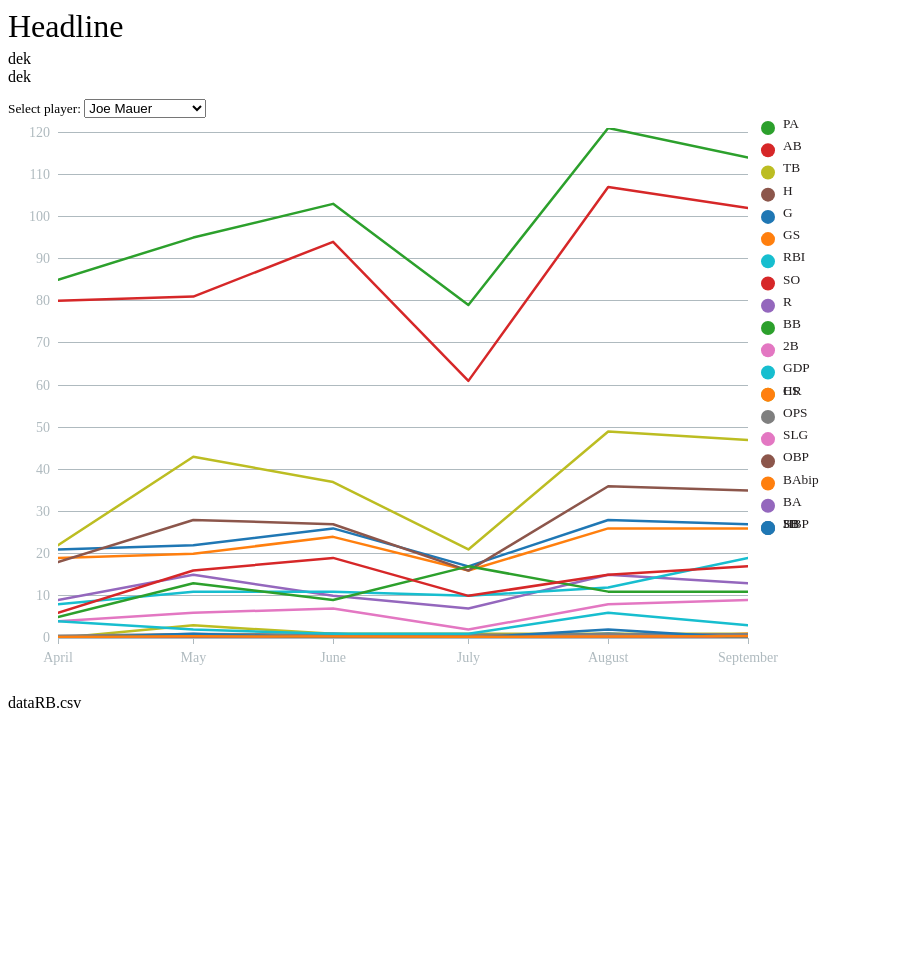
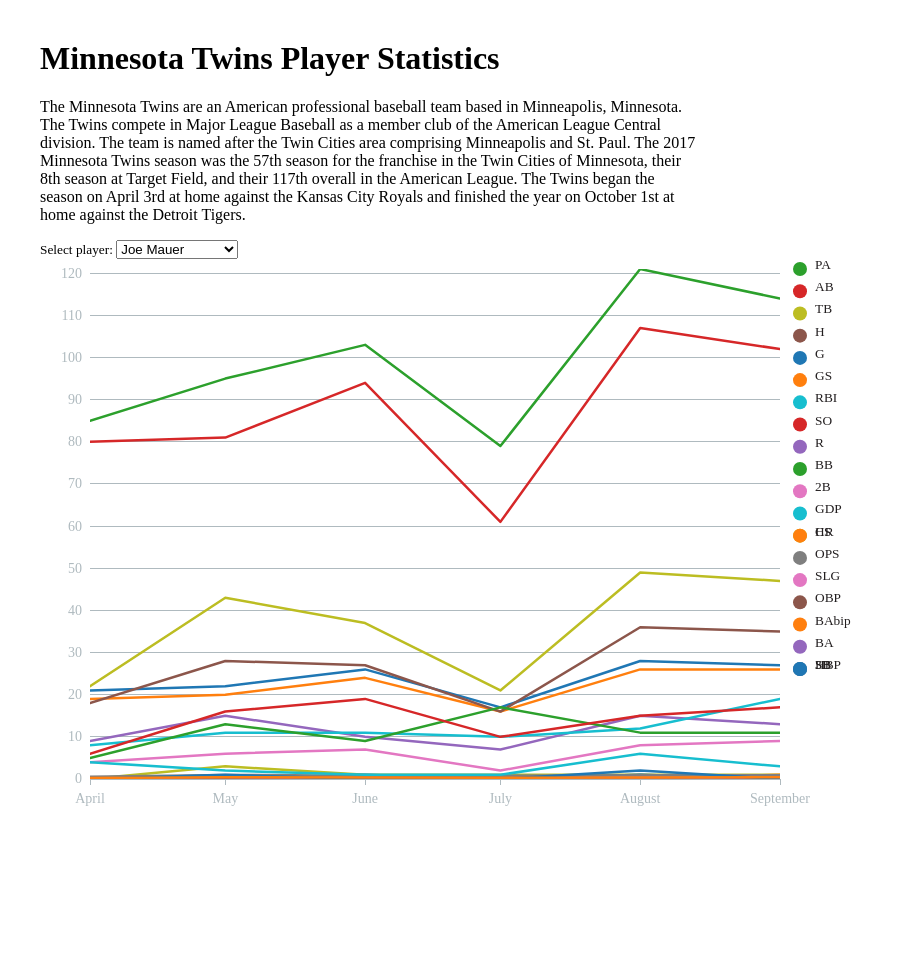
Before and after one commit to val2018/batting-avg, a plain HTML site: page index.html in a window 1280 px wide. Shown: the whole page, without its empty margins (0-906 px from the left). Before the commit the page ends 830 px from the top, so only its background shows below. Drawn offline with nearby package versions, Linux system fonts and the light colour scheme; a web font is replaced by a local one.

Commit message:
page one done

```diff
--- a/index.html
+++ b/index.html
@@ -11,9 +11,15 @@
     <script type="text/javascript" src="scripts/jquery.tipsy.js"></script>
 
     <div id="container">
-        <p id="headline" class="hed">Headline</p>
-        <p class="dek">dek</p>
-        <p class="dek">dek </p>
+        <h1>Minnesota Twins Player Statistics</h1>
+        <p class="description">The Minnesota Twins are an American professional baseball team based in Minneapolis, Minnesota.
+            The Twins compete in Major League Baseball as a member club of the American League Central division.
+            The team is named after the Twin Cities area comprising Minneapolis and St. Paul. The 2017 Minnesota
+            Twins season was the 57th season for the franchise in the Twin Cities of Minnesota, their 8th season
+            at Target Field, and their 117th overall in the American League. The Twins began the season on April
+            3rd at home against the Kansas City Royals and finished the year on October 1st at home against the
+            Detroit Tigers.</p>
+
     </div>
 
     <p id="menu" class="menuchoice">Select player: <select>
@@ -39,9 +45,6 @@
                 .style('width', width+'px');
         d3.select('#headline')
                 .style('width',width+'px');
-
-        //write out your source text here
-        var sourcetext= "dataRB.csv";
 
         // set the type of number here, n is a number with a comma, .2% will get you a percent, .2f will get you 2 decimal points
         var NumbType = d3.format(".2f");
@@ -385,12 +388,6 @@
     //end of the redraw function
         }
 
-        svg.append("svg:text")
-                .attr("text-anchor", "start")
-                .attr ("x", 0-margin.left)
-                .attr("y", height+margin.bottom-10)
-                .text (sourcetext)
-                .attr ("class","source")
     </script>
 </body>
 </html>
--- a/styles/stylesheet.css
+++ b/styles/stylesheet.css
@@ -27,19 +27,25 @@
     stroke-linecap:round;
 }
 
-.hed {
+body {
+    margin: 40px;
+}
+h1{
     font-family: SourceSansPro-Bold;
     font-size: 24pt;
-    margin-bottom:5px;
-    margin-top:0px;
+
 }
 
-.dek {
+.description {
     font-family: SourceSansPro-Light;
     font-size: 12pt;
-    margin-bottom:0px;
-    margin-top:0px;
+    /*margin-bottom:0px;*/
+    /*margin-top:0px;*/
+    width: 660px;
+    text-align: left;
+
 }
+
 .menuchoice {
     font-family: SourceSansPro-Light;
     font-size: 10pt;
```
